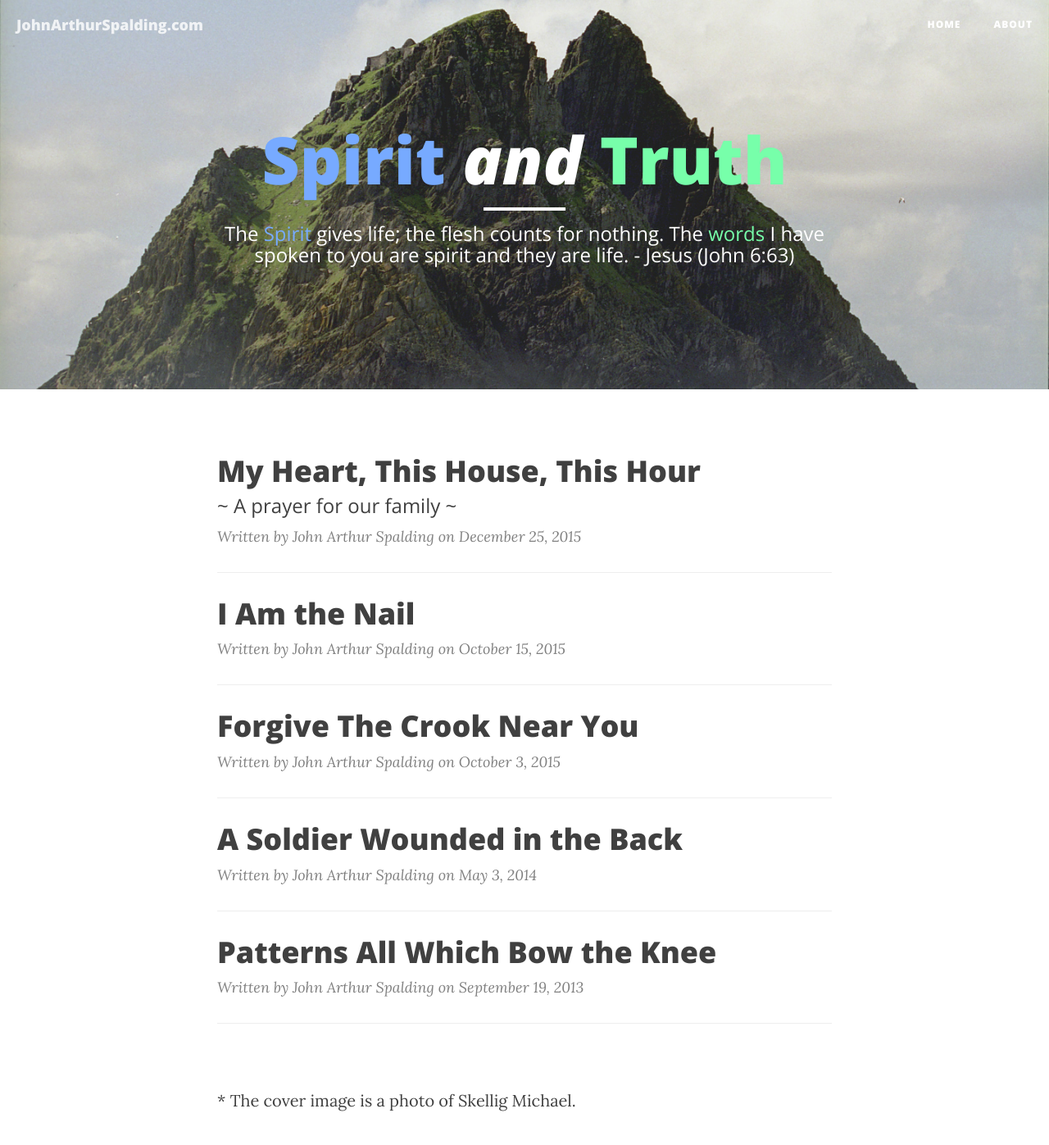
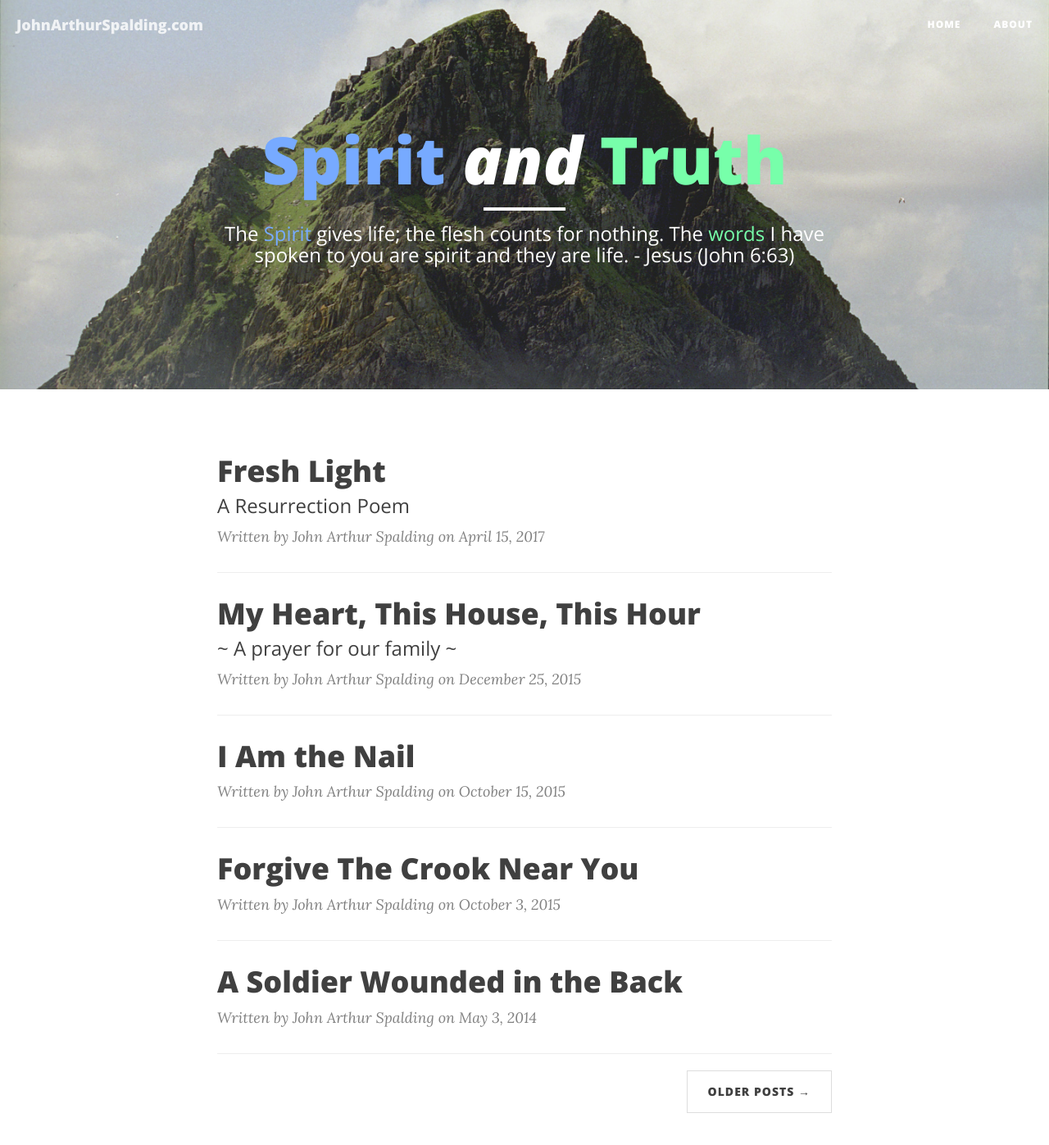
Before and after one commit to fotoetienne/johnarthurspalding, a Jekyll site: the page built from index.html, in a window 1280 px wide and 1400 px high. Shown: the top 1397 px of the window at 82% size. Built offline with Jekyll 4.4.1, drawn with Linux system fonts in a browser that asks for light colours; nearby versions of some CDN libraries; the list of posts is cut into pages by our own code.

Commit message:
Updated 2017-06-07-fresh-light.md

```diff
--- a/_posts/2017-06-07-fresh-light.md
+++ b/_posts/2017-06-07-fresh-light.md
@@ -1,8 +1,9 @@
 ---
-date: '2017-06-07 12:10 -0400'
+date: '2017-04-15 '
 header-img: img/skellig_michael_med.jpg
-published: false
+published: true
 title: Fresh Light
+subtitle: A Resurrection Poem
 ---
 
 
```
